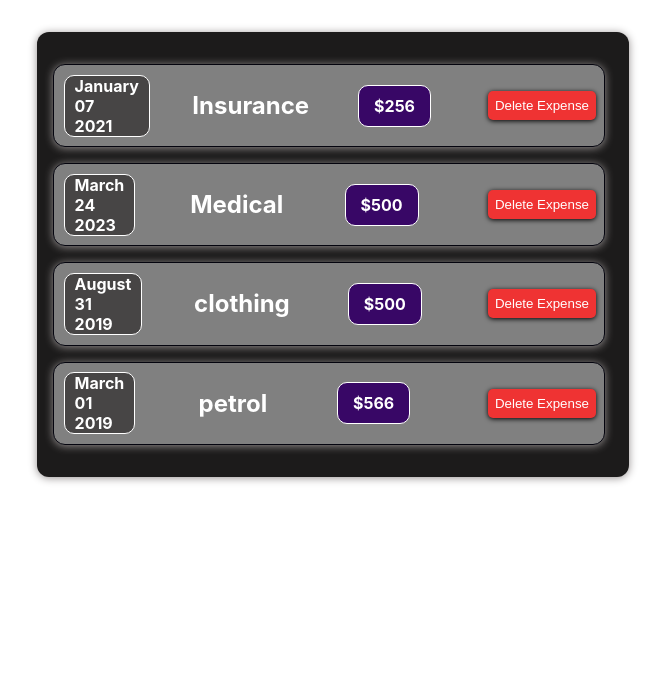
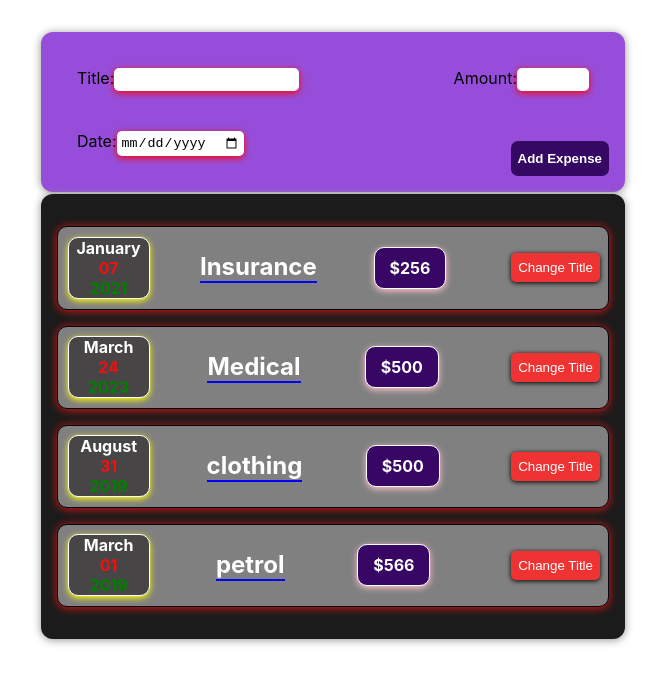
Before and after one commit to Soreikhudai/React, a React (Create React App) app: page / in a window 1280 px wide. Shown: the top 684 px of the page, without its empty margins (307-972 px from the left). Built offline with nearby package versions, Linux system fonts and the light colour scheme.

Commit message:
creating form at top done

```diff
--- a/src/App.js
+++ b/src/App.js
@@ -1,6 +1,7 @@
+import React from 'react'
 import Expenses from './components/Expenses/Expenses'
-import ExpenseItem from './components/Expenses/ExpenseItem'
-const App = () =>{
+import NewExpense from './components/NewExpense/NewExpense'
+const App = () => {
   const expenses = [
     {
       date: new Date(2021, 0, 7),
@@ -26,8 +27,10 @@ const App = () =>{
   return (
 
     <div>
+      <NewExpense />
 
       <Expenses items={expenses}></Expenses>
+
     </div>
   )
 }
--- a/src/components/Expenses/ExpenseDate.css
+++ b/src/components/Expenses/ExpenseDate.css
@@ -4,14 +4,16 @@
     border: 1px solid white;
     padding: 0px 10px;
     border-radius: 10px; margin: 1rem 0;
-
+    box-shadow:0px 2px 6px yellow;
 }
 .ex-month{
     font-weight: bolder;
 }
 .ex-day {
     font-weight: bolder;
+    color: rgb(245, 14, 14);
 }
 .ex-year{
     font-weight: bolder;
+    color: green;
 }
--- a/src/components/Expenses/ExpenseItem.css
+++ b/src/components/Expenses/ExpenseItem.css
@@ -10,12 +10,17 @@
 }
 
 .date {
+    display: flex;
+    flex-direction: column;
+    justify-content: center;
+    align-items: center;
     background-color: rgb(71, 69, 69);
     color: white;
     border: 1px solid white;
-    padding: 0px 10px;
+    width: 60px;
     border-radius: 10px;
     margin: 0.6rem;
+
 }
 
 .amount {
@@ -26,19 +31,40 @@
     border-radius: 10px;
     font-weight: bold;
     margin: 1rem;
+    box-shadow: 0px 2px 6px pink;
 }
+
 .expense-title {
     color: white;
+    border: 2px solid blue;
+    border-top: 0px;
+    border-left: 0px;
+    border-right: 0px;
+
 }
-.btn {
+.btn-1 {
+    background-color: green;
+    color:white;
+    padding: 0.5rem;
+    border-radius: 5px;
+    border-style: none;
+    cursor: pointer;
+}
+.btn-1:hover{
+    background-color: black;
+}
+
+.btn-2 {
     background-color: rgb(239, 51, 51);
-    padding:7px 7px;
+    padding: 7px 7px;
     border-radius: 5px;
-    color:white;
+    color: white;
     border-style: none;
     margin: 0.5rem;
     box-shadow: 0px 1px 5px black;
+    cursor: pointer;
 }
+
 .btn:hover {
     background-color: black;
     box-shadow: 0px 1px 5px black;
--- a/src/components/Expenses/ExpenseItem.js
+++ b/src/components/Expenses/ExpenseItem.js
@@ -1,17 +1,20 @@
+import React, { useState } from 'react'
 import ExpenseDate from './ExpenseDate'
 import './ExpenseItem.css'
 import Card from '../UI/Card'
 const ExpenseItem = (props) => {
-    const deleteExpenses = () => {
-        console.log("deleted")
 
+    const [title, setTitle] = useState(props.title)
+    const clickHandler = () => {
+        setTitle("updated")
+        console.log(title)
     }
     return (
         <Card className="main" id="card">
             <ExpenseDate date={props.date}></ExpenseDate>
-            <h2 className="expense-title">{props.title}</h2>
+            <h2 className="expense-title">{title}</h2>
             <div className="amount">${props.amount}</div>
-            <button className="btn" onClick={deleteExpenses}>Delete Expense</button>
+            <button className="btn-2" onClick={clickHandler}>Change Title</button>
         </Card>
     )
 }
--- a/src/components/Expenses/Expenses.css
+++ b/src/components/Expenses/Expenses.css
@@ -2,8 +2,9 @@
     padding: 1rem;
     background-color: rgb(28, 27, 27);
     margin: 2rem auto;
-    width: 35rem;
+    width: 34.5rem;
     max-width: 95%;
     border-radius: 12px;
     box-shadow: 0 1px 8px rgb(149, 144, 144);
+    margin-top: -30px;
 }
--- a/src/components/Expenses/Expenses.js
+++ b/src/components/Expenses/Expenses.js
@@ -1,3 +1,4 @@
+import React from 'react'
 import ExpenseItem from './ExpenseItem'
 import Card from '../UI/Card'
 import './Expenses.css'
--- /dev/null
+++ b/src/components/NewExpense/ExpenseForm.css
@@ -0,0 +1,33 @@
+.new-expense-controls {
+    background-color: rgb(150, 78, 218);
+    display: flex;
+    flex-wrap: wrap;
+    justify-content: space-between;
+
+}
+.new-expense-control {
+    margin: 10px;
+    padding: 10px;
+}
+.new-expense-actions {
+    display: flex;
+    align-items: last baseline;
+}
+.btn {
+    background-color: rgb(53, 8, 99);
+    padding: 10px 7px;
+    color: white;
+    font-weight: bolder;
+    border-radius: 7px;
+    border-style: none;
+}
+.btn:hover{
+    background-color: white;
+    color: black;
+}
+.input-form {
+    padding: 4px;
+    border-radius: 5px;
+    border-style: none;
+    box-shadow: 0px 2px 7px red;
+}
--- /dev/null
+++ b/src/components/NewExpense/ExpenseForm.js
@@ -0,0 +1,35 @@
+import React from 'react'
+import './ExpenseForm.css'
+const ExpenseForm = () => {
+  const titleChangeHandler=(event)=>{
+    console.log(event.target.value)
+  }
+
+    return (
+        <form>
+            <div className="new-expense-controls">
+
+                <div className="new-expense-control">
+                    <label>Title:</label>
+                    <input type="text" className="input-form" id="expense-name" onChange={titleChangeHandler}/>
+                </div>
+
+                <div className="new-expense-control">
+                    <label>Amount:</label>
+                    <input type="number" min="0.01" max="0.01" className="input-form" id="expense-amount" />
+                </div>
+
+                <div className="new-expense-control">
+                    <label>Date:</label>
+                    <input type="date" min="2019-01-01" max="2022-11-31" className="input-form"/>
+                </div>
+
+                <div className="new-expense-actions">
+                    <button type="submit" className="btn">Add Expense</button>
+                </div>
+
+            </div>
+        </form>
+    )
+}
+export default ExpenseForm;
--- /dev/null
+++ b/src/components/NewExpense/NewExpense.css
@@ -0,0 +1,9 @@
+.new-expense {
+        padding: 1rem;
+        background-color:rgb(150, 78, 218);
+        margin: 2rem auto;
+        width: 34.5rem;
+        max-width: 95%;
+        border-radius: 12px;
+        box-shadow: 0 1px 8px rgb(149, 144, 144);
+    }
--- /dev/null
+++ b/src/components/NewExpense/NewExpense.js
@@ -0,0 +1,12 @@
+import React from 'react'
+import './NewExpense.css'
+import ExpenseForm from './ExpenseForm'
+
+const NewExpense = () => {
+    return (
+        <div className="new-expense">
+            <ExpenseForm></ExpenseForm>
+        </div>
+    )
+}
+export default NewExpense;
--- a/src/components/UI/Card.css
+++ b/src/components/UI/Card.css
@@ -1,4 +1,4 @@
 .card {
-    border-radius: 12px;
-    box-shadow: 0 1px 8px rgb(149, 144, 144);
+    border-radius: 10px;
+    box-shadow: 0 1px 8px rgb(226, 21, 21);
 }
--- a/src/components/UI/Card.js
+++ b/src/components/UI/Card.js
@@ -1,7 +1,8 @@
+import React from 'react'
 import './Card.css'
 const Card = (props) => {
-const classes='card ' + props.className;
+    const classes = 'card ' + props.className;
 
-return <div className={classes}>{props.children}</div>
+    return <div className={classes}>{props.children}</div>
 }
 export default Card;
```
